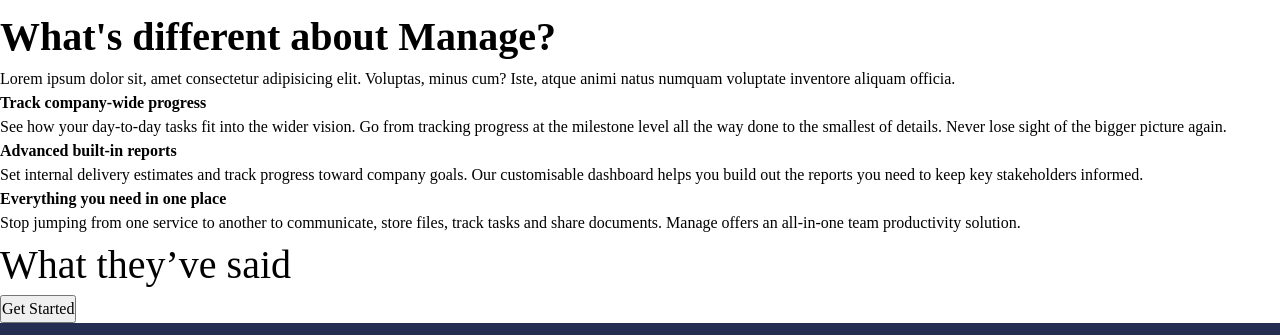
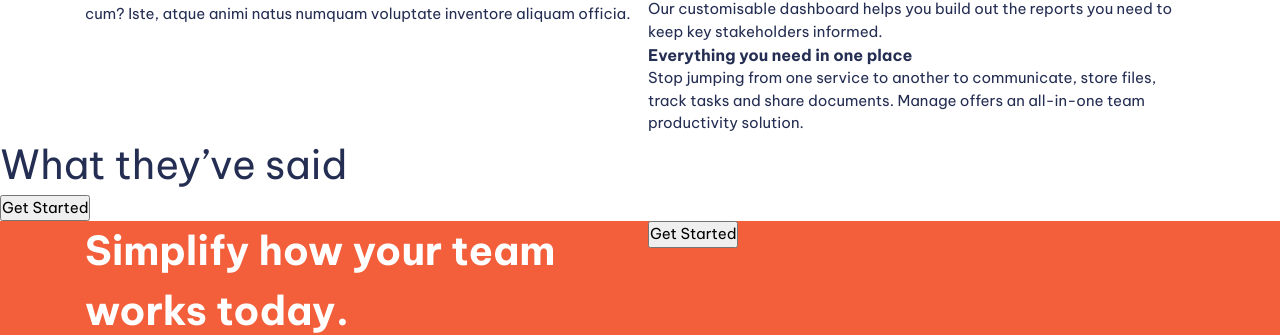
Before and after one commit to AyanDas-99/web-Development-Journey, a website built with Vite: page manage-landing-page/index.html in a window 1280 px wide. Shown: the part 798-1133 px from the top of the page. Built offline with nearby package versions, Linux system fonts and the light colour scheme.

Commit message:
CSS color properties fixed & general styling started

```diff
--- a/manage-landing-page/index.html
+++ b/manage-landing-page/index.html
@@ -35,9 +35,9 @@
         <div class="even-columns">
           <div>
             <h1 class="fs-primary-heading fw-bold">Bring everyone together to build better products.</h1>
-          </div>
           <p>Lorem ipsum, dolor sit amet consectetur adipisicing elit. Tempora alias, fugiat aspernatur dicta fuga unde?
           </p>
+          </div>
           <div>
             <img src="images/illustration-intro.svg" alt="">
           </div>
@@ -93,7 +93,7 @@
       <button class="button">Get Started</button>
     </section>
 
-    <section class="cta | bg-primary-400 text-neutral-100">
+    <section class="cta | bg-accent-400 text-neutral-100">
       <div class="container">
         <div class="even-columns">
           <div>
--- a/manage-landing-page/style.css
+++ b/manage-landing-page/style.css
@@ -4,8 +4,8 @@
 
   --clr-primary-400: hsl(228, 39%, 23%);
 
-  --clr-neutral-100:hsl(232, 12%, 13%);
-  --clr-neutral-900: hsl(0, 0%, 0%);
+  --clr-neutral-900:hsl(232, 12%, 13%);
+  --clr-neutral-100: hsl(0, 0%, 100%);
 
   --ff-primary: 'Be Vietnam Pro', sans-serif;
 
@@ -29,6 +29,16 @@
   --fs-secondary-heading: var(--fs-700);
   --fs-nav: var(--fs-500);
   --fs-button: var(--fs-300);
+
+  --size-100: .25rem;
+  --size-200: .5rem;
+  --size-300 : .75rme;
+  --size-400 : 1rem;
+  --size-500 : 1.25rem;
+  --size-600 : 1.5rem;
+  --size-700 : 2rem;
+  --size-800 : 2.5rem;
+  --size-900 : 3rem;
 }
 
 
@@ -157,3 +167,34 @@
 .fs-400 {font-size: var(--fs-400);}
 .fs-500 {font-size: var(--fs-500);}
 .fs-600 {font-size: var(--fs-600);}
+
+
+
+.container {
+  --max-width: 1110px;
+  --padding: 1rem;
+
+  width: min(var(--max-width), 100% - (var(--padding) *2));
+  margin-inline: auto;
+}
+
+.even-columns {
+  display: grid;
+  gap: 1rem;
+}
+
+
+@media (min-width: 50em) {
+  .even-columns {
+    grid-auto-flow: column;
+    grid-auto-columns: 1fr;
+  }
+}
+
+/* general styling */
+
+body {
+  font-size: var(--fs-body);
+  font-family: var(--ff-body);
+  color: var(--clr-primary-400);
+}
```
